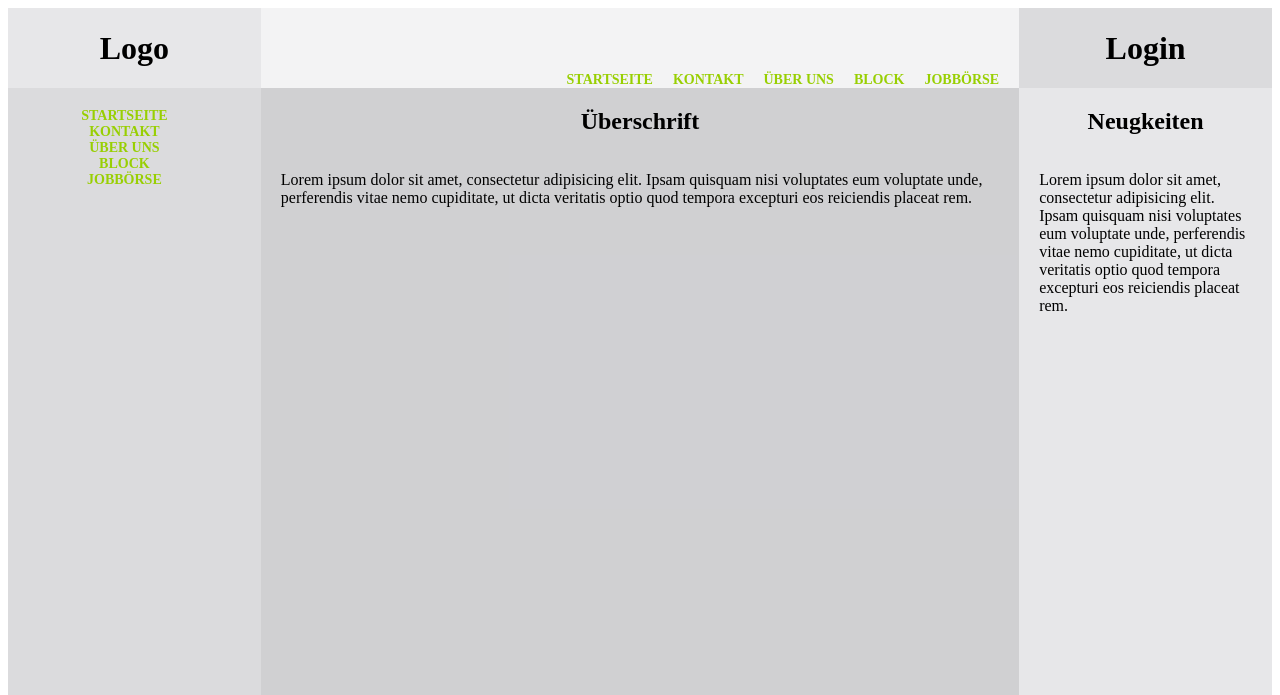
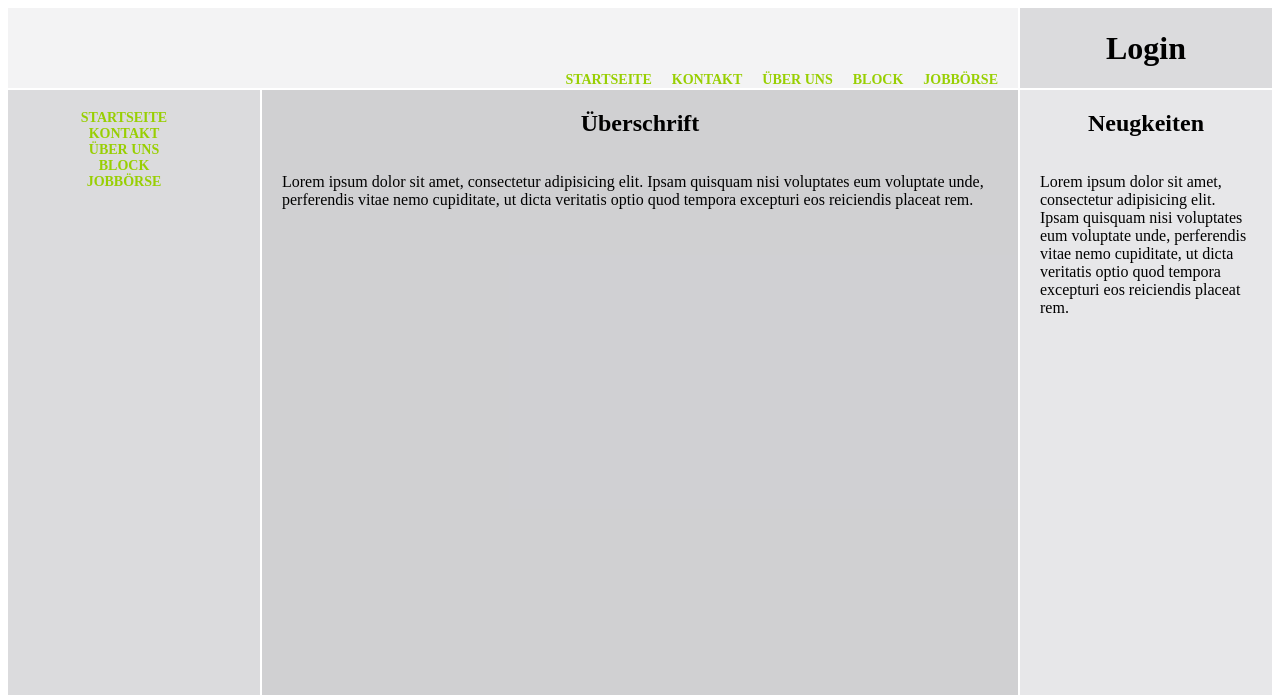
Before and after one commit to piwelt/piw, a plain HTML site: page index.html in a window 1280 px wide. Shown: the top 695 px of the page. Drawn offline with Linux system fonts and the light colour scheme.

Commit message:
Add files via upload

```diff
--- a/css/style.css
+++ b/css/style.css
@@ -2,37 +2,32 @@
     padding: 0 20px 0 20px;
 }
 
-/*.container {
-    display: grid;
-    grid-template-columns: 1fr 3fr 1fr;
-    grid-template-rows: minmax(80px, max-content) 1fr minmax(80px, max-content);
-    height: 100vh;
-
-    grid-template-areas:
-     "header-1 menu header-3"
-     "sidebar-1 main sidebar-2"
-     "footer-1 footer-2 footer-3";
-}*/
 
 .container {
     display: grid;
     grid-template-columns: 1fr 3fr 1fr;
-    grid-template-rows: minmax(80px, max-content) 1fr minmax(80px, max-content);
+    grid-template-rows: minmax(80px, auto) 1fr minmax(80px, auto);
     height: 100vh;
+    grid-gap: 2px;
+
 
     grid-template-areas:
-     "header-1 menu header-3"
+     "menu menu header-3"
      "sidebar-1 main sidebar-2"
      "footer-1 footer-2 footer-3";
 }
 
-.site-header-1 {
+/*/
+
+
+
+/*.site-header-1 {
     display: flex;
     justify-content: center;
     align-items: center;
     background-color: rgba(137, 137, 144, 0.2);
     grid-area: header-1;
-}
+}*/
 
 /*Main Menu*/
 .main-menu {
--- a/index.html
+++ b/index.html
@@ -8,9 +8,9 @@
 <body>
 
   <div class="container">
-    <header class="site-header-1">
+<!--     <header class="site-header-1">
       <h1>Logo</h1>
-    </header>
+    </header> -->
     <header class="main-menu">
         <a href="#">Startseite</a>
         <a href="#">Kontakt</a>
```
